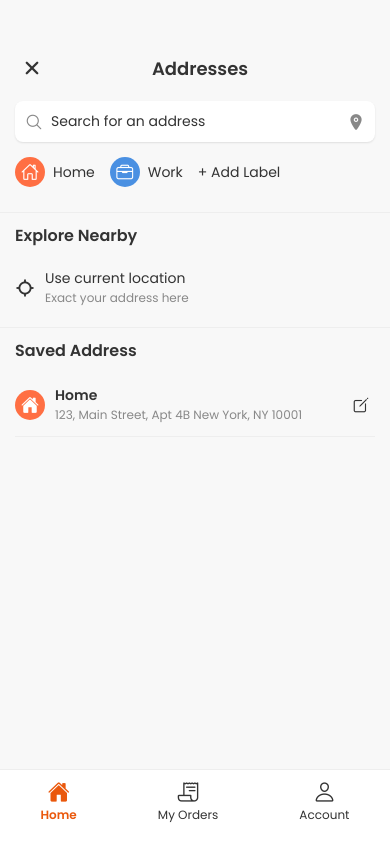
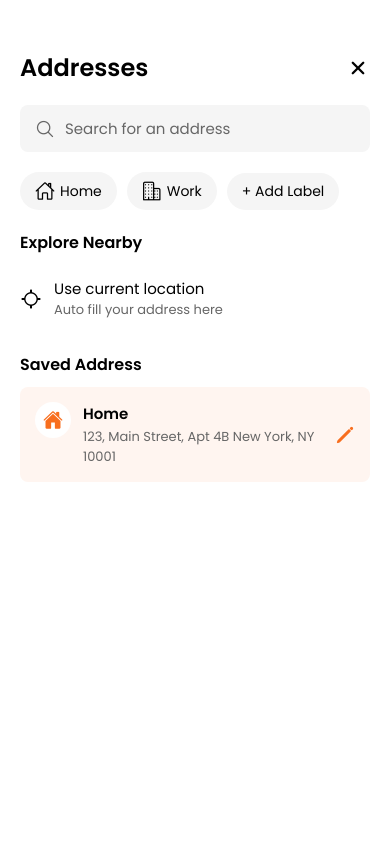
Before and after one commit to amanlalpuria/sipstr, a React Native app in the folder sipstr_fronted/: screen /Addresses in a window 390 px wide. Built offline with nearby package versions, Linux system fonts and the light colour scheme.

Commit message:
design change on profile page

```diff
--- a/sipstr_fronted/screens/AccountSettings/AccountSettings.js
+++ b/sipstr_fronted/screens/AccountSettings/AccountSettings.js
@@ -78,33 +78,33 @@ const AccountSettings = ({ navigation }) => {
         <Ionicons name={icon} size={22} color="#333" style={styles.menuIcon} />
         <Text style={styles.menuText}>{title}</Text>
       </View>
-      {hasEditButton ? (
+      {hasEditButton && (
         <Text style={styles.editButton}>Edit</Text>
-      ) : (
-        <Ionicons name="chevron-forward" size={20} color="#CCCCCC" />
       )}
     </TouchableOpacity>
   );
 
   return (
     <View style={styles.container}>
-      <StatusBar backgroundColor="#FFE4D6" barStyle="dark-content" />
+      <StatusBar backgroundColor="#FFFFFF" barStyle="dark-content" />
 
       <ScrollView showsVerticalScrollIndicator={false}>
-        <Text style={styles.header}>My Account</Text>
+        <Text style={styles.header}>My Profile</Text>
 
         {/* User Info Section */}
         <View style={styles.userInfoContainer}>
           <View style={styles.userInfoRow}>
             <View style={styles.iconContainer}>
-              <Ionicons name="person" size={28} color="#333" />
+              <Ionicons name="person-outline" size={28} color="#333" />
             </View>
             <View style={styles.userTextContainer}>
-              <Text style={styles.userName}>{userData.name}</Text>
+              <Text style={styles.userName}>Name</Text>
               <Text style={styles.userPhone}>{userData.phone}</Text>
             </View>
           </View>
-          <Text style={styles.editButton}>Edit</Text>
+          <TouchableOpacity>
+            <Ionicons name="pencil" size={20} color="#F86E1E" />
+          </TouchableOpacity>
         </View>
 
         {/* Menu Items */}
@@ -119,17 +119,9 @@ const AccountSettings = ({ navigation }) => {
         )}
 
         {/* Referral Code Section */}
-        <View style={styles.referralContainer}>
-          <View style={styles.menuItemLeft}>
-            <Ionicons
-              name="gift-outline"
-              size={22}
-              color="#333"
-              style={styles.menuIcon}
-            />
-            <Text style={styles.menuText}>Referral code</Text>
-          </View>
-        </View>
+        {renderMenuItem("gift-outline", "Referral code", () =>
+          handleOptionPress("referral")
+        )}
 
         {renderMenuItem("help-circle-outline", "FAQ", () =>
           handleOptionPress("faq")
@@ -138,19 +130,16 @@ const AccountSettings = ({ navigation }) => {
           handleOptionPress("rate")
         )}
 
-        {/* Sign Out Button */}
+        {/* Log Out Button */}
         <TouchableOpacity
-          style={styles.signOutButton}
+          style={styles.logOutButton}
           activeOpacity={0.7}
           onPress={() => handleOptionPress("signout")}
         >
-          <Ionicons
-            name="log-out-outline"
-            size={22}
-            color="#333"
-            style={styles.menuIcon}
-          />
-          <Text style={styles.menuText}>Sign out</Text>
+          <View style={styles.logOutContent}>
+            <Ionicons name="log-out-outline" size={22} color="#FFFFFF" />
+            <Text style={styles.logOutText}>Log out</Text>
+          </View>
         </TouchableOpacity>
       </ScrollView>
 
@@ -171,7 +160,7 @@ const AccountSettings = ({ navigation }) => {
 const styles = StyleSheet.create({
   container: {
     flex: 1,
-    backgroundColor: "#FFE4D6",
+    backgroundColor: "#FFFFFF",
   },
   header: {
     fontSize: 24,
@@ -179,6 +168,7 @@ const styles = StyleSheet.create({
     textAlign: "center",
     marginTop: 50,
     marginBottom: 20,
+    color: "#000000",
   },
   userInfoContainer: {
     backgroundColor: "#FFFFFF",
@@ -189,6 +179,14 @@ const styles = StyleSheet.create({
     flexDirection: "row",
     justifyContent: "space-between",
     alignItems: "center",
+    shadowColor: "#000",
+    shadowOffset: {
+      width: 0,
+      height: 2,
+    },
+    shadowOpacity: 0.1,
+    shadowRadius: 4,
+    elevation: 3,
   },
   userInfoRow: {
     flexDirection: "row",
@@ -229,9 +227,8 @@ const styles = StyleSheet.create({
     paddingVertical: 15,
     paddingHorizontal: 20,
     marginHorizontal: 20,
-    marginBottom: 1,
     borderBottomWidth: 1,
-    borderBottomColor: "#F0F0F0",
+    borderBottomColor: "#F5F5F5",
   },
   menuItemLeft: {
     flexDirection: "row",
@@ -239,33 +236,31 @@ const styles = StyleSheet.create({
   },
   menuIcon: {
     marginRight: 12,
+    width: 24,
   },
   menuText: {
     fontSize: 15,
     fontFamily: "Poppins-Regular",
     color: "#333333",
   },
-  referralContainer: {
-    backgroundColor: "#FFFFFF",
-    flexDirection: "row",
-    justifyContent: "space-between",
-    alignItems: "center",
-    paddingVertical: 15,
-    paddingHorizontal: 20,
+  logOutButton: {
+    backgroundColor: "#F86E1E",
     marginHorizontal: 20,
-    marginBottom: 15,
-    borderBottomWidth: 1,
-    borderBottomColor: "#F0F0F0",
+    marginTop: 20,
+    marginBottom: 20,
+    borderRadius: 8,
+    padding: 15,
   },
-  signOutButton: {
-    backgroundColor: "#FFFFFF",
+  logOutContent: {
     flexDirection: "row",
     alignItems: "center",
-    paddingVertical: 15,
-    paddingHorizontal: 20,
-    marginHorizontal: 20,
-    marginBottom: 20,
-    borderRadius: 8,
+    justifyContent: "center",
+  },
+  logOutText: {
+    color: "#FFFFFF",
+    fontSize: 16,
+    fontFamily: "Poppins-Regular",
+    marginLeft: 8,
   },
   bottomTabBar: {
     flexDirection: "row",
--- a/sipstr_fronted/screens/AccountSettings/AddressesScreen.js
+++ b/sipstr_fronted/screens/AccountSettings/AddressesScreen.js
@@ -1,185 +1,91 @@
-import React, { useState } from 'react';
+import React from 'react';
 import {
   View,
   Text,
   StyleSheet,
   TouchableOpacity,
-  StatusBar,
   TextInput,
   ScrollView,
-  Image,
+  StatusBar,
 } from 'react-native';
 import Ionicons from 'react-native-vector-icons/Ionicons';
-import { colors } from '../../components/colors';
-import { globalStyles } from '../../components/styles';
 
 const AddressesScreen = ({ navigation }) => {
-  // State for search input
-  const [searchText, setSearchText] = useState('');
-
-  // Mock data for saved addresses
-  const savedAddresses = [
-    {
-      id: '1',
-      type: 'home',
-      label: 'Home',
-      address: '123, Main Street, Apt 4B New York, NY 10001',
-      isPrimary: true,
-    }
-  ];
-
-  // Handle navigation back to the account screen
-  const handleBack = () => {
-    navigation.goBack();
-  };
-
-  // Handle adding a new address label
-  const handleAddLabel = () => {
-    console.log('Add new address label');
-    // Implementation for adding a new address would go here
-  };
-
-  // Handle using current location
-  const handleUseCurrentLocation = () => {
-    console.log('Use current location');
-    // Implementation for using current location would go here
-  };
-
-  // Handle editing an address
-  const handleEditAddress = (id) => {
-    console.log(`Edit address with id: ${id}`);
-    // Implementation for editing an address would go here
-  };
-
   return (
     <View style={styles.container}>
-      <StatusBar backgroundColor="#F8F8F8" barStyle="dark-content" />
+      <StatusBar backgroundColor="#FFFFFF" barStyle="dark-content" />
 
       {/* Header */}
       <View style={styles.header}>
-        <TouchableOpacity onPress={handleBack} style={styles.backButton}>
-          <Ionicons name="close" size={24} color="#333" />
+        <Text style={styles.headerTitle}>Addresses</Text>
+        <TouchableOpacity onPress={() => navigation.goBack()}>
+          <Ionicons name="close" size={24} color="#000" />
         </TouchableOpacity>
-        <Text style={styles.headerTitle}>Addresses</Text>
-        <View style={{ width: 24 }} />
       </View>
 
+      <ScrollView showsVerticalScrollIndicator={false}>
         {/* Search Bar */}
         <View style={styles.searchContainer}>
-        <Ionicons name="search-outline" size={18} color="#888" style={styles.searchIcon} />
+          <Ionicons name="search-outline" size={20} color="#666" />
           <TextInput
             style={styles.searchInput}
             placeholder="Search for an address"
-          value={searchText}
-          onChangeText={setSearchText}
+            placeholderTextColor="#666"
           />
-        <Ionicons name="location" size={18} color="#888" />
         </View>
 
-      {/* Address Types */}
-      <View style={styles.addressTypesContainer}>
-        <TouchableOpacity style={styles.addressTypeItem}>
-          <View style={styles.addressTypeIconHome}>
-            <Ionicons name="home-outline" size={18} color="#FFF" />
-          </View>
-          <Text style={styles.addressTypeText}>Home</Text>
+        {/* Quick Labels */}
+        <View style={styles.labelsContainer}>
+          <View style={styles.labelRow}>
+            <TouchableOpacity style={styles.labelButton}>
+              <Ionicons name="home-outline" size={20} color="#000" />
+              <Text style={styles.labelText}>Home</Text>
             </TouchableOpacity>
 
-        <TouchableOpacity style={styles.addressTypeItem}>
-          <View style={styles.addressTypeIconWork}>
-            <Ionicons name="briefcase-outline" size={18} color="#FFF" />
-          </View>
-          <Text style={styles.addressTypeText}>Work</Text>
+            <TouchableOpacity style={styles.labelButton}>
+              <Ionicons name="business-outline" size={20} color="#000" />
+              <Text style={styles.labelText}>Work</Text>
             </TouchableOpacity>
 
-        <TouchableOpacity style={styles.addressTypeItemAdd} onPress={handleAddLabel}>
+            <TouchableOpacity style={styles.addLabelButton}>
               <Text style={styles.addLabelText}>+ Add Label</Text>
             </TouchableOpacity>
           </View>
-
-      {/* Divider */}
-      <View style={styles.divider} />
+        </View>
 
         {/* Explore Nearby */}
         <View style={styles.sectionContainer}>
           <Text style={styles.sectionTitle}>Explore Nearby</Text>
-        <TouchableOpacity
-          style={styles.currentLocationItem}
-          onPress={handleUseCurrentLocation}
-        >
-          <Ionicons name="locate" size={20} color="#333" style={styles.locationIcon} />
+          <TouchableOpacity style={styles.currentLocationButton}>
+            <Ionicons name="locate-outline" size={22} color="#000" />
             <View>
               <Text style={styles.currentLocationText}>Use current location</Text>
-            <Text style={styles.currentLocationSubtext}>Exact your address here</Text>
+              <Text style={styles.locationSubtext}>Auto fill your address here</Text>
             </View>
           </TouchableOpacity>
         </View>
 
-      {/* Divider */}
-      <View style={styles.divider} />
-
         {/* Saved Addresses */}
-      <ScrollView style={styles.savedAddressesContainer}>
+        <View style={styles.sectionContainer}>
           <Text style={styles.sectionTitle}>Saved Address</Text>
 
-        {savedAddresses.map((address) => (
-          <TouchableOpacity
-            key={address.id}
-            style={styles.savedAddressItem}
-          >
-            <View style={styles.savedAddressLeft}>
-              {address.type === 'home' ? (
-                <View style={styles.savedAddressIconHome}>
-                  <Ionicons name="home" size={18} color="#FFF" />
+          {/* Home Address */}
+          <TouchableOpacity style={[styles.addressItem, styles.selectedAddress]}>
+            <View style={styles.addressLeft}>
+              <View style={styles.addressIconContainer}>
+                <Ionicons name="home" size={20} color="#F86E1E" />
               </View>
-              ) : address.type === 'work' ? (
-                <View style={styles.savedAddressIconWork}>
-                  <Ionicons name="briefcase" size={18} color="#FFF" />
-                </View>
-              ) : (
-                <View style={styles.savedAddressIconOther}>
-                  <Ionicons name="location" size={18} color="#FFF" />
-                </View>
-              )}
-              <View style={styles.savedAddressTextContainer}>
-                <Text style={styles.savedAddressLabel}>{address.label}</Text>
-                <Text style={styles.savedAddressText}>{address.address}</Text>
+              <View style={styles.addressDetails}>
+                <Text style={styles.addressLabel}>Home</Text>
+                <Text style={styles.addressText}>123, Main Street, Apt 4B New York, NY 10001</Text>
               </View>
             </View>
-            <TouchableOpacity
-              style={styles.editButton}
-              onPress={() => handleEditAddress(address.id)}
-            >
-              <Ionicons name="create-outline" size={18} color="#333" />
+            <TouchableOpacity>
+              <Ionicons name="pencil" size={20} color="#F86E1E" />
             </TouchableOpacity>
           </TouchableOpacity>
-        ))}
+        </View>
       </ScrollView>
-
-      {/* Bottom Tab Bar - Keeping the same navigation bar as in the main app */}
-      <View style={styles.bottomTabBar}>
-        <TouchableOpacity
-          style={styles.tabItem}
-          onPress={() => navigation.navigate('Home')}
-        >
-          <Ionicons name="home" size={22} color={colors.orange} />
-          <Text style={styles.tabItemActive}>Home</Text>
-        </TouchableOpacity>
-        <TouchableOpacity
-          style={styles.tabItem}
-          onPress={() => navigation.navigate('MyOrders')}
-        >
-          <Ionicons name="receipt-outline" size={22} color="#333" />
-          <Text style={styles.tabItemLabel}>My Orders</Text>
-        </TouchableOpacity>
-        <TouchableOpacity
-          style={styles.tabItem}
-          onPress={() => navigation.navigate('Account')}
-        >
-          <Ionicons name="person-outline" size={22} color="#333" />
-          <Text style={styles.tabItemLabel}>Account</Text>
-        </TouchableOpacity>
-      </View>
     </View>
   );
 };
@@ -187,209 +93,137 @@ const AddressesScreen = ({ navigation }) => {
 const styles = StyleSheet.create({
   container: {
     flex: 1,
-    backgroundColor: '#F8F8F8',
+    backgroundColor: '#FFFFFF',
   },
   header: {
     flexDirection: 'row',
     justifyContent: 'space-between',
     alignItems: 'center',
-    paddingHorizontal: 15,
+    paddingHorizontal: 20,
     paddingTop: 50,
-    paddingBottom: 15,
-    backgroundColor: '#F8F8F8',
-  },
-  backButton: {
-    padding: 5,
+    paddingBottom: 20,
+    backgroundColor: '#FFFFFF',
   },
   headerTitle: {
-    fontSize: 18,
+    fontSize: 24,
     fontFamily: 'Poppins-SemiBold',
-    color: '#333',
+    color: '#000000',
   },
   searchContainer: {
     flexDirection: 'row',
     alignItems: 'center',
-    backgroundColor: '#FFFFFF',
+    backgroundColor: '#F5F5F5',
+    marginHorizontal: 20,
+    marginBottom: 20,
+    paddingHorizontal: 15,
+    paddingVertical: 12,
     borderRadius: 8,
-    marginHorizontal: 15,
-    marginBottom: 15,
-    paddingHorizontal: 10,
-    paddingVertical: 10,
-    shadowColor: '#000',
-    shadowOffset: { width: 0, height: 1 },
-    shadowOpacity: 0.1,
-    shadowRadius: 2,
-    elevation: 2,
-  },
-  searchIcon: {
-    marginRight: 8,
   },
   searchInput: {
     flex: 1,
+    marginLeft: 10,
+    fontSize: 15,
     fontFamily: 'Poppins-Regular',
-    fontSize: 14,
-    color: '#333',
+    color: '#000',
   },
-  addressTypesContainer: {
-    flexDirection: 'row',
-    paddingHorizontal: 15,
-    marginBottom: 15,
+  labelsContainer: {
+    paddingHorizontal: 20,
+    marginBottom: 20,
   },
-  addressTypeItem: {
+  labelRow: {
     flexDirection: 'row',
     alignItems: 'center',
-    marginRight: 15,
   },
-  addressTypeIconHome: {
-    backgroundColor: '#FF6F43',
-    width: 30,
-    height: 30,
-    borderRadius: 15,
-    justifyContent: 'center',
-    alignItems: 'center',
-    marginRight: 8,
-  },
-  addressTypeIconWork: {
-    backgroundColor: '#4A90E2',
-    width: 30,
-    height: 30,
-    borderRadius: 15,
-    justifyContent: 'center',
-    alignItems: 'center',
-    marginRight: 8,
-  },
-  addressTypeText: {
-    fontFamily: 'Poppins-Regular',
-    fontSize: 14,
-    color: '#333',
-  },
-  addressTypeItemAdd: {
+  labelButton: {
     flexDirection: 'row',
     alignItems: 'center',
-    marginRight: 15,
+    backgroundColor: '#F5F5F5',
+    paddingHorizontal: 15,
+    paddingVertical: 8,
+    borderRadius: 20,
+    marginRight: 10,
+  },
+  labelText: {
+    marginLeft: 5,
+    fontSize: 14,
+    fontFamily: 'Poppins-Regular',
+    color: '#000',
+  },
+  addLabelButton: {
+    backgroundColor: '#F5F5F5',
+    paddingHorizontal: 15,
+    paddingVertical: 8,
+    borderRadius: 20,
   },
   addLabelText: {
+    fontSize: 14,
     fontFamily: 'Poppins-Regular',
-    fontSize: 14,
-    color: '#333',
-  },
-  divider: {
-    height: 1,
-    backgroundColor: '#EEEEEE',
-    marginVertical: 10,
+    color: '#000',
   },
   sectionContainer: {
-    paddingHorizontal: 15,
+    paddingHorizontal: 20,
+    marginBottom: 20,
   },
   sectionTitle: {
+    fontSize: 16,
     fontFamily: 'Poppins-SemiBold',
-    fontSize: 16,
-    color: '#333',
+    color: '#000',
     marginBottom: 10,
   },
-  currentLocationItem: {
+  currentLocationButton: {
     flexDirection: 'row',
     alignItems: 'center',
-    paddingVertical: 10,
-  },
-  locationIcon: {
-    marginRight: 10,
+    paddingVertical: 12,
   },
   currentLocationText: {
+    fontSize: 15,
     fontFamily: 'Poppins-Regular',
-    fontSize: 14,
-    color: '#333',
+    color: '#000',
+    marginLeft: 12,
   },
-  currentLocationSubtext: {
+  locationSubtext: {
+    fontSize: 13,
     fontFamily: 'Poppins-Regular',
-    fontSize: 12,
-    color: '#888',
+    color: '#666',
+    marginLeft: 12,
   },
-  savedAddressesContainer: {
-    flex: 1,
-    paddingHorizontal: 15,
-  },
-  savedAddressItem: {
+  addressItem: {
     flexDirection: 'row',
     justifyContent: 'space-between',
     alignItems: 'center',
-    paddingVertical: 12,
-    borderBottomWidth: 1,
-    borderBottomColor: '#EEEEEE',
+    padding: 15,
+    borderRadius: 8,
+    marginBottom: 10,
   },
-  savedAddressLeft: {
+  selectedAddress: {
+    backgroundColor: '#FFF5F0',
+  },
+  addressLeft: {
     flexDirection: 'row',
-    alignItems: 'center',
     flex: 1,
   },
-  savedAddressIconHome: {
-    backgroundColor: '#FF6F43',
-    width: 30,
-    height: 30,
-    borderRadius: 15,
+  addressIconContainer: {
+    width: 36,
+    height: 36,
+    borderRadius: 18,
+    backgroundColor: '#FFFFFF',
     justifyContent: 'center',
     alignItems: 'center',
-    marginRight: 10,
+    marginRight: 12,
   },
-  savedAddressIconWork: {
-    backgroundColor: '#4A90E2',
-    width: 30,
-    height: 30,
-    borderRadius: 15,
-    justifyContent: 'center',
-    alignItems: 'center',
-    marginRight: 10,
-  },
-  savedAddressIconOther: {
-    backgroundColor: '#888888',
-    width: 30,
-    height: 30,
-    borderRadius: 15,
-    justifyContent: 'center',
-    alignItems: 'center',
-    marginRight: 10,
-  },
-  savedAddressTextContainer: {
+  addressDetails: {
     flex: 1,
   },
-  savedAddressLabel: {
+  addressLabel: {
+    fontSize: 15,
     fontFamily: 'Poppins-SemiBold',
-    fontSize: 14,
-    color: '#333',
+    color: '#000',
+    marginBottom: 2,
   },
-  savedAddressText: {
+  addressText: {
+    fontSize: 13,
     fontFamily: 'Poppins-Regular',
-    fontSize: 12,
-    color: '#888',
-  },
-  editButton: {
-    padding: 5,
-  },
-  bottomTabBar: {
-    flexDirection: 'row',
-    justifyContent: 'space-around',
-    alignItems: 'center',
-    backgroundColor: '#FFFFFF',
-    borderTopWidth: 1,
-    borderColor: '#EEE',
-    paddingTop: 10,
-    paddingBottom: 20,
-  },
-  tabItem: {
-    alignItems: 'center',
-    justifyContent: 'center',
-  },
-  tabItemActive: {
-    fontSize: 12,
-    fontFamily: 'Poppins-SemiBold',
-    color: colors.orange,
-    marginTop: 2,
-  },
-  tabItemLabel: {
-    fontSize: 12,
-    fontFamily: 'Poppins-Regular',
-    color: '#333',
-    marginTop: 2,
+    color: '#666',
   },
 });
 
```
Also changed, not shown: sipstr_fronted/components/CommonAlertBox.js (+4 -4 lines). Lines whose indentation alone changed are shown as unchanged.
